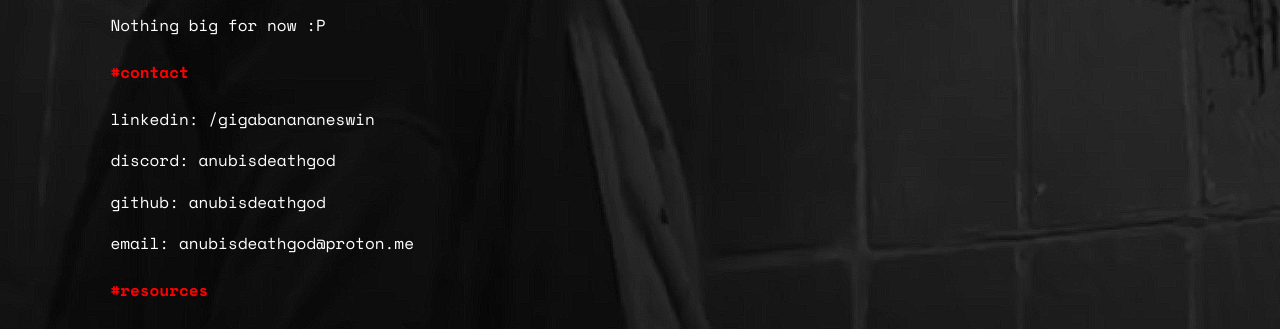
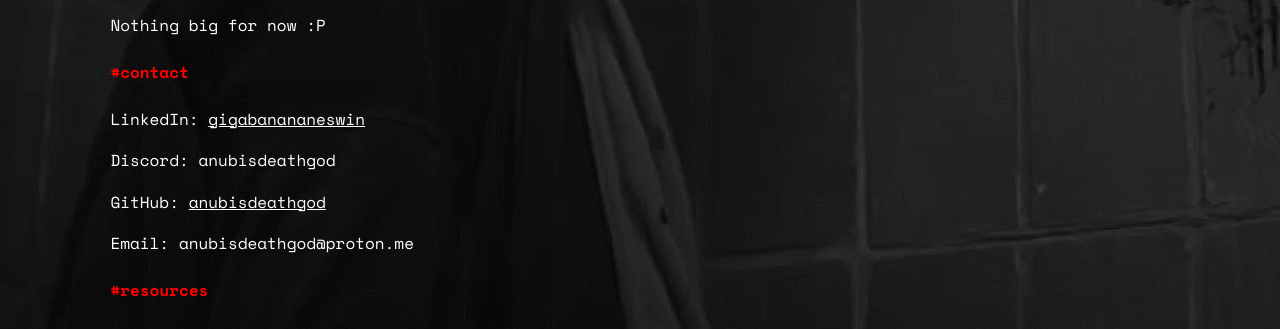
Before and after one commit to azraeldeathangel/azraeldeathangel.github.io, a Jekyll site: the page about.html, which Jekyll copies as it is, in a window 1280 px wide. Shown: the part 615-944 px from the top of the page. Built offline with Jekyll 4.4.1, drawn with Linux system fonts in a browser that asks for light colours; part of the change alters nothing that is shown.

```diff
--- a/about.html
+++ b/about.html
@@ -28,10 +28,10 @@
         <h4>#achievements</h4>
         <p>Nothing big for now :P</p>
         <h4>#contact</h4>
-        <p>linkedin: /gigabanananeswin</p>
-        <p>discord: anubisdeathgod</p>
-        <p>github: anubisdeathgod</p>
-        <p>email: anubisdeathgod@proton.me</p>
+        <p>LinkedIn: <a href="https://www.linkedin.com/in/gigabanananeswin" target="_blank">gigabanananeswin</a></p>
+        <p>Discord: anubisdeathgod</p>
+        <p>GitHub: <a href="https://github.com/anubisdeathgod" target="_blank">anubisdeathgod</a></p>
+        <p>Email: anubisdeathgod@proton.me</p>
         <h4>#resources</h4>
         <ul>
             <li><a href="https://portswigger.net/web-security/all-topics" target="_blank">Portswigger</a></li>
```
